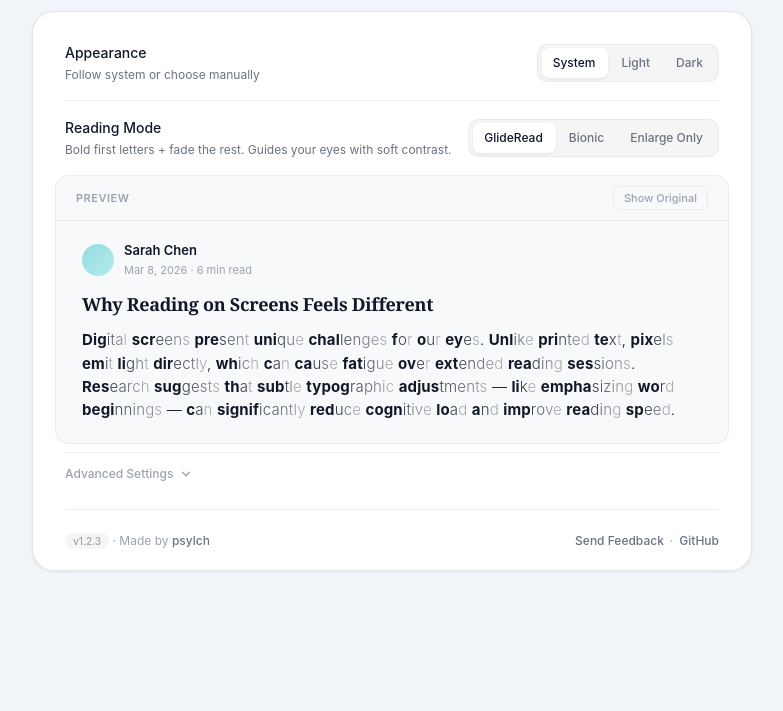
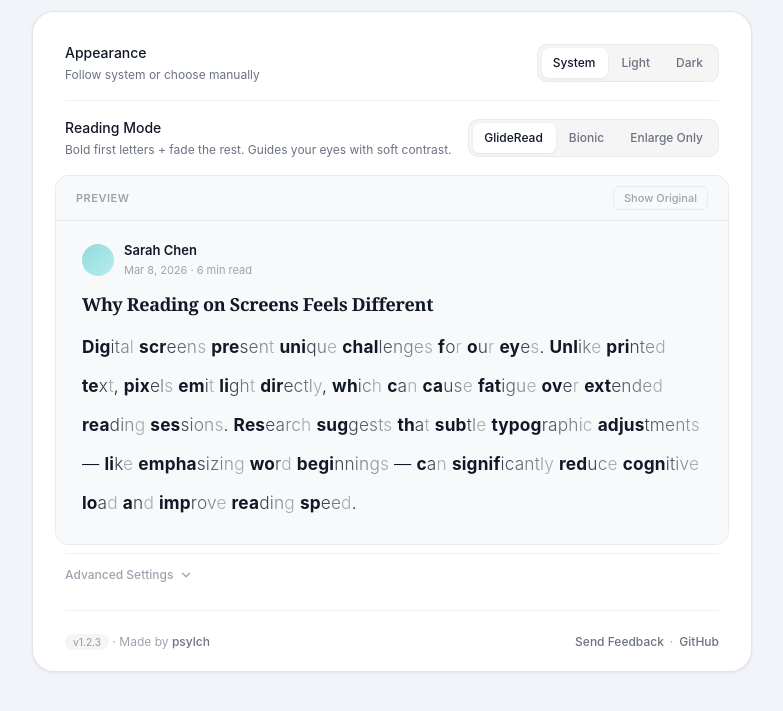
Before and after one commit to psylch/glideread-extension, a browser extension: page options/options.html in a window 1280 px wide. Shown: the part 173-884 px from the top of the page, without its empty margins (248-1031 px from the left). Before the commit the page ends 800 px from the top, so only its background shows below. Drawn offline with Linux system fonts and the light colour scheme.

Commit message:
fix: preview scales relative to realistic base density
Base: 15px font, 1.5 line-height (typical website).
Sliders multiply on top, so 1.0x = real site feel, higher = more spacious.

```diff
--- a/options/options.css
+++ b/options/options.css
@@ -869,8 +869,12 @@ body {
 }
 
 .preview-body {
-  font-size: 15px;
-  line-height: 1.55;
+  --preview-base-font: 15px;
+  --preview-base-lh: 1.5;
+  --preview-font-scale: 1;
+  --preview-lh-scale: 1;
+  font-size: calc(var(--preview-base-font) * var(--preview-font-scale));
+  line-height: calc(var(--preview-base-lh) * var(--preview-lh-scale));
   color: var(--text);
   font-weight: 300;
   letter-spacing: 0.01em;
--- a/options/options.js
+++ b/options/options.js
@@ -156,8 +156,12 @@ const previewToggle = document.getElementById('preview-toggle');
 let showingOriginal = false;
 
 function updatePreview() {
-  // Preview uses fixed realistic density (not user's fontScale/lineHeightScale)
-  // so users see GlideRead's effect at typical website text sizes.
+  // Preview base is realistic website density (15px / 1.5 line-height).
+  // Sliders scale relative to that base, so 1.0x = real site feel.
+  const fontScale = parseFloat(document.getElementById('font-scale').value) || 1.15;
+  const lineHeightScale = parseFloat(document.getElementById('line-height-scale').value) || 1.5;
+  previewBody.style.setProperty('--preview-font-scale', fontScale);
+  previewBody.style.setProperty('--preview-lh-scale', lineHeightScale);
 
   if (showingOriginal) {
     previewBody.textContent = PREVIEW_TEXT;
```
